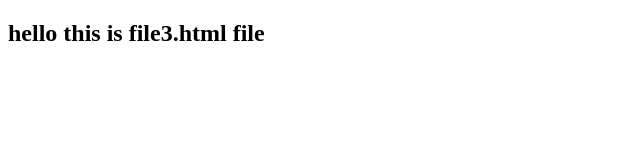
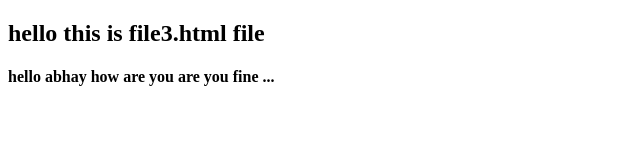
Before and after one commit to abhaycodee/Git-tuitorial, a plain HTML site: page file3.html in a window 1280 px wide. Shown: the whole page, without its empty margins (0-640 px from the left). Drawn offline with Linux system fonts and the light colour scheme.

Commit message:
adding new feature to file3,html

```diff
--- a/file3.html
+++ b/file3.html
@@ -7,6 +7,6 @@
 </head>
 <body>
     <h2>hello this is file3.html file </h2>
-
+    <h4>hello abhay how are you are you fine ...</h4>
 </body>
 </html>
```
